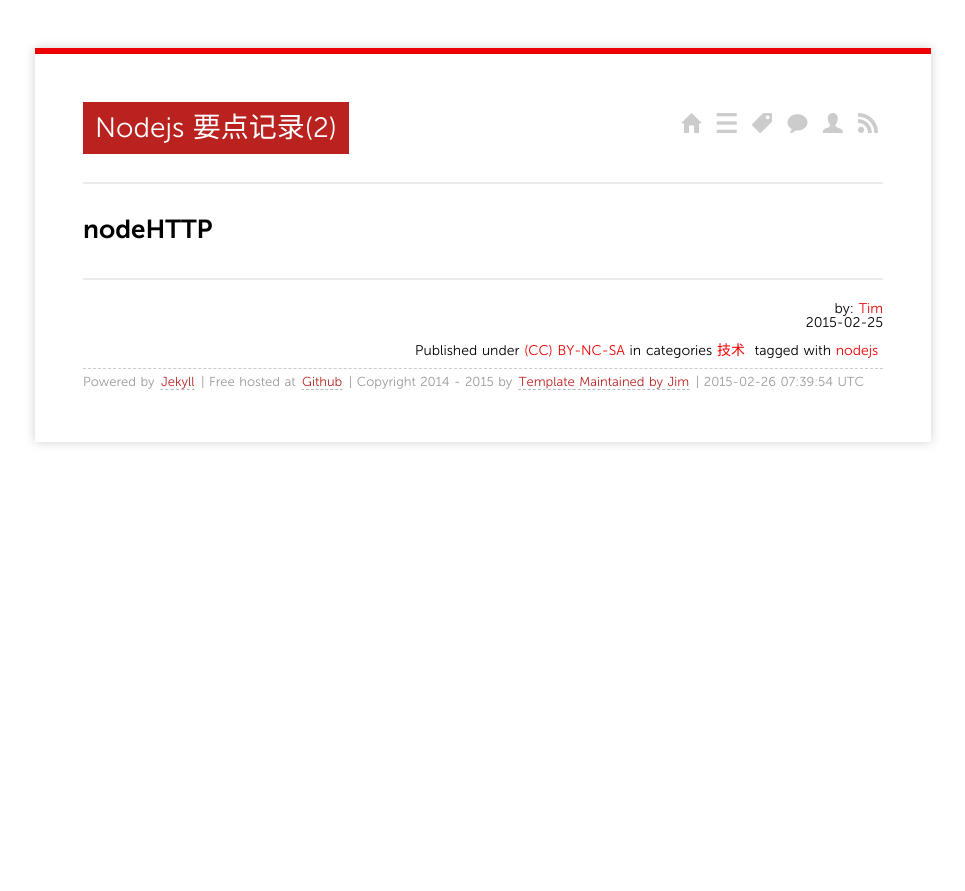
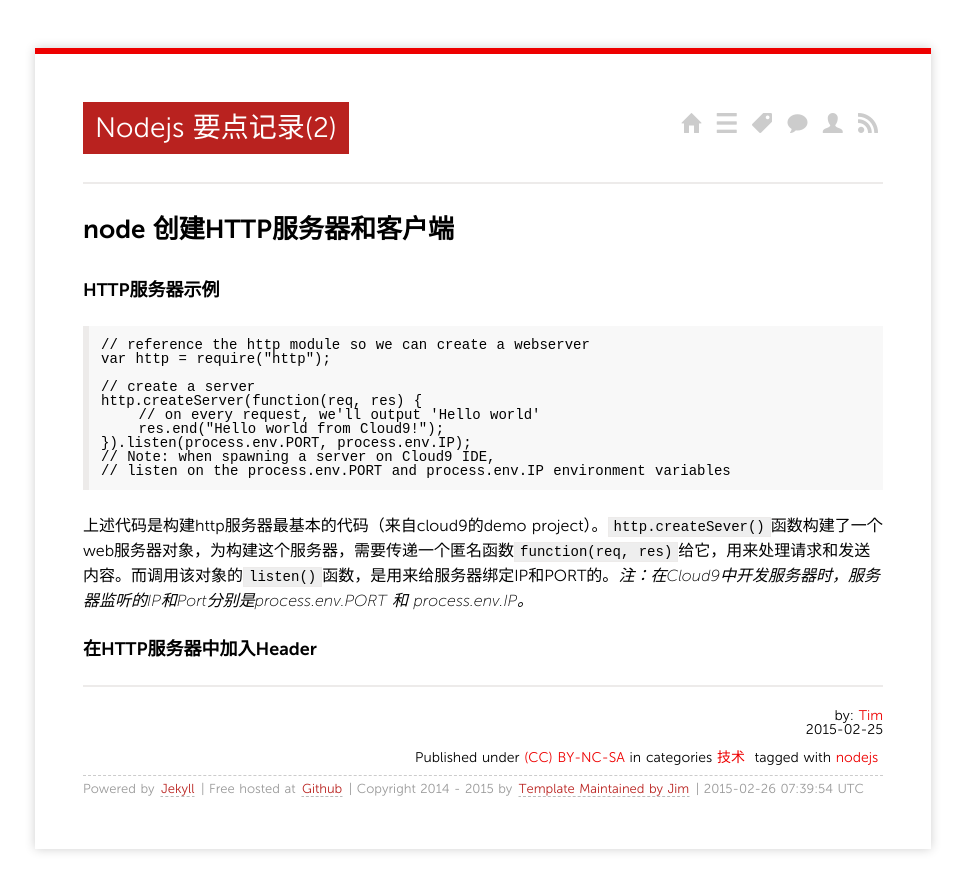
Before and after one commit to timqian/used_to_be_timqian.github.io, a Jekyll site: the page built from _posts/2015-2-25-Nodejs要点记录(2).md, in a window 1280 px wide. Shown: the top 891 px of the page, without its empty margins (157-1122 px from the left). Built offline with Jekyll 4.4.1, drawn with Linux system fonts in a browser that asks for light colours; nearby versions of some CDN libraries; comment, search, counter and statistics services are not loaded.

Commit message:
Published with https://stackedit.io/

````diff
--- a/_posts/2015-2-25-Nodejs要点记录(2).md
+++ b/_posts/2015-2-25-Nodejs要点记录(2).md
@@ -7,4 +7,21 @@ tags:
 - nodejs
 ---
 
-##nodeHTTP
+##node 创建HTTP服务器和客户端
+
+###HTTP服务器示例
+```
+// reference the http module so we can create a webserver
+var http = require("http");
+
+// create a server
+http.createServer(function(req, res) {
+    // on every request, we'll output 'Hello world'
+    res.end("Hello world from Cloud9!");
+}).listen(process.env.PORT, process.env.IP);
+// Note: when spawning a server on Cloud9 IDE,
+// listen on the process.env.PORT and process.env.IP environment variables
+```
+上述代码是构建http服务器最基本的代码（来自cloud9的demo project）。`http.createSever()`函数构建了一个web服务器对象，为构建这个服务器，需要传递一个匿名函数`function(req, res)`给它，用来处理请求和发送内容。而调用该对象的`listen()`函数，是用来给服务器绑定IP和PORT的。*注：在Cloud9中开发服务器时，服务器监听的IP和Port分别是process.env.PORT 和 process.env.IP。*
+
+###在HTTP服务器中加入Header
````
